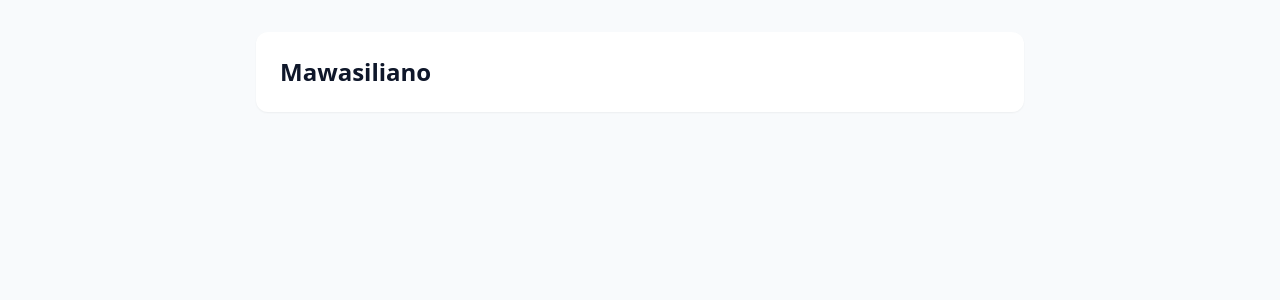
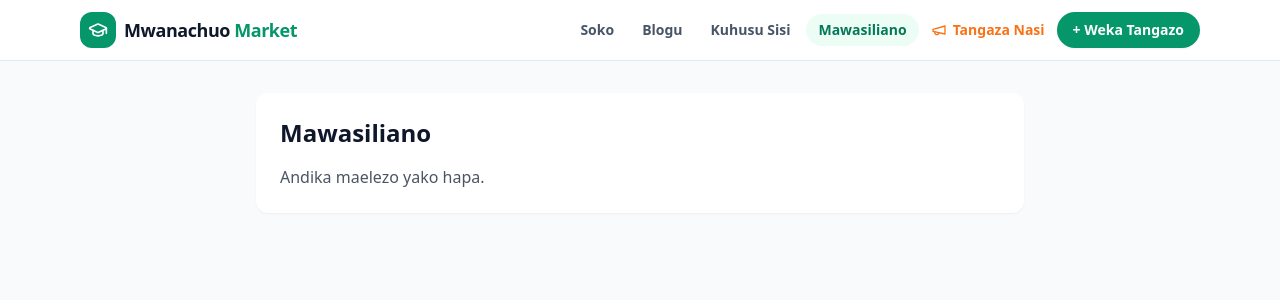
Before and after one commit to silvabunela-byte/Mwanachuo-Market, a Next.js app: page /mawasiliano in a window 1280 px wide. Shown: the top 300 px of the page. Built offline with nearby package versions, Linux system fonts and the light colour scheme.

Commit message:
Add Navbar component to MawasilianoPage

```diff
--- a/src/app/mawasiliano/page.tsx
+++ b/src/app/mawasiliano/page.tsx
@@ -1,9 +1,15 @@
+import Navbar from "@/components/Navbar";
+
 export default function MawasilianoPage() {
   return (
-    <main className="min-h-screen bg-[#F8FAFC] py-8 px-4">
-      <div className="max-w-3xl mx-auto bg-white p-6 rounded-xl shadow-sm">
-        <h1 className="text-2xl font-bold">Mawasiliano</h1>
-      </div>
-    </main>
+    <>
+      <Navbar />
+      <main className="min-h-screen bg-[#F8FAFC] py-8 px-4">
+        <div className="max-w-3xl mx-auto bg-white p-6 rounded-xl shadow-sm">
+          <h1 className="text-2xl font-bold text-[#0F172A] mb-4">Mawasiliano</h1>
+          <p className="text-gray-600">Andika maelezo yako hapa.</p>
+        </div>
+      </main>
+    </>
   );
 }
```
